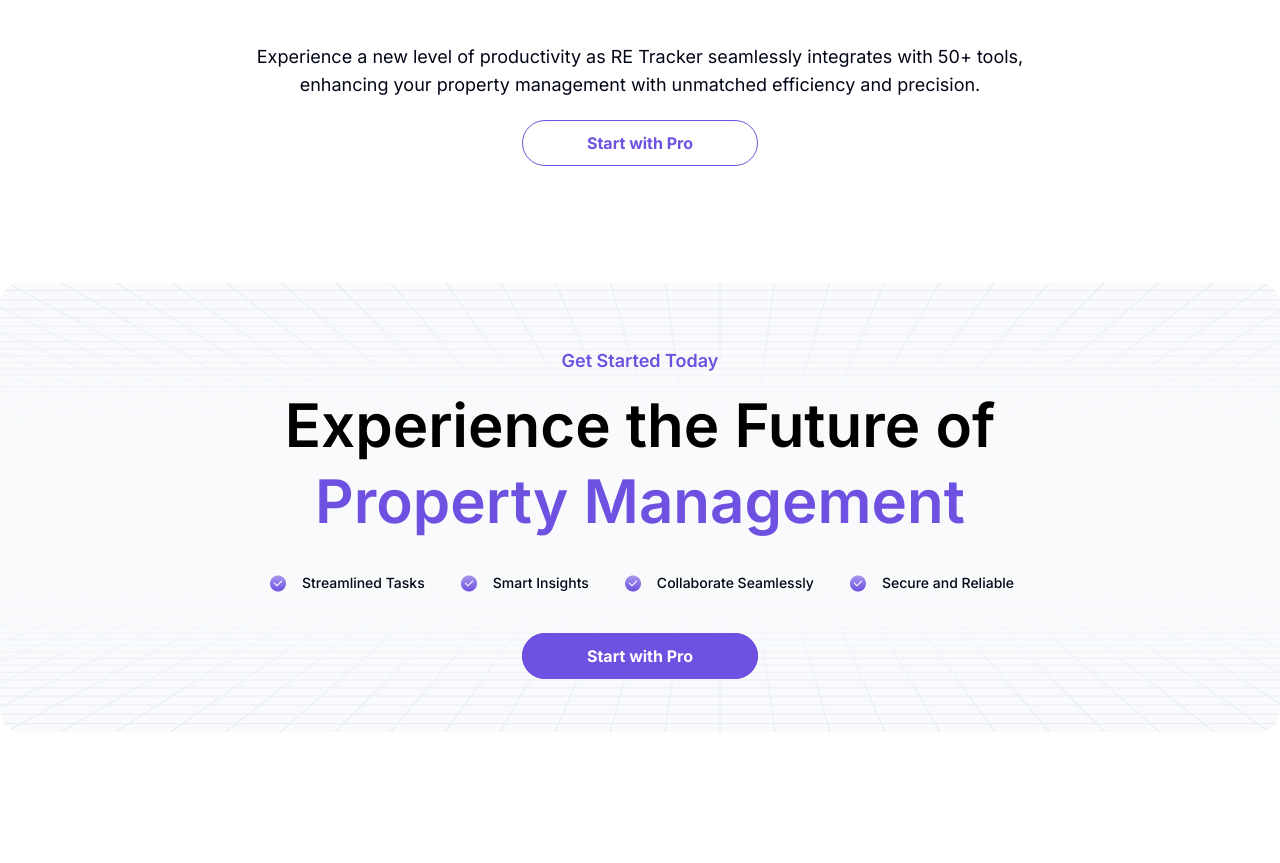
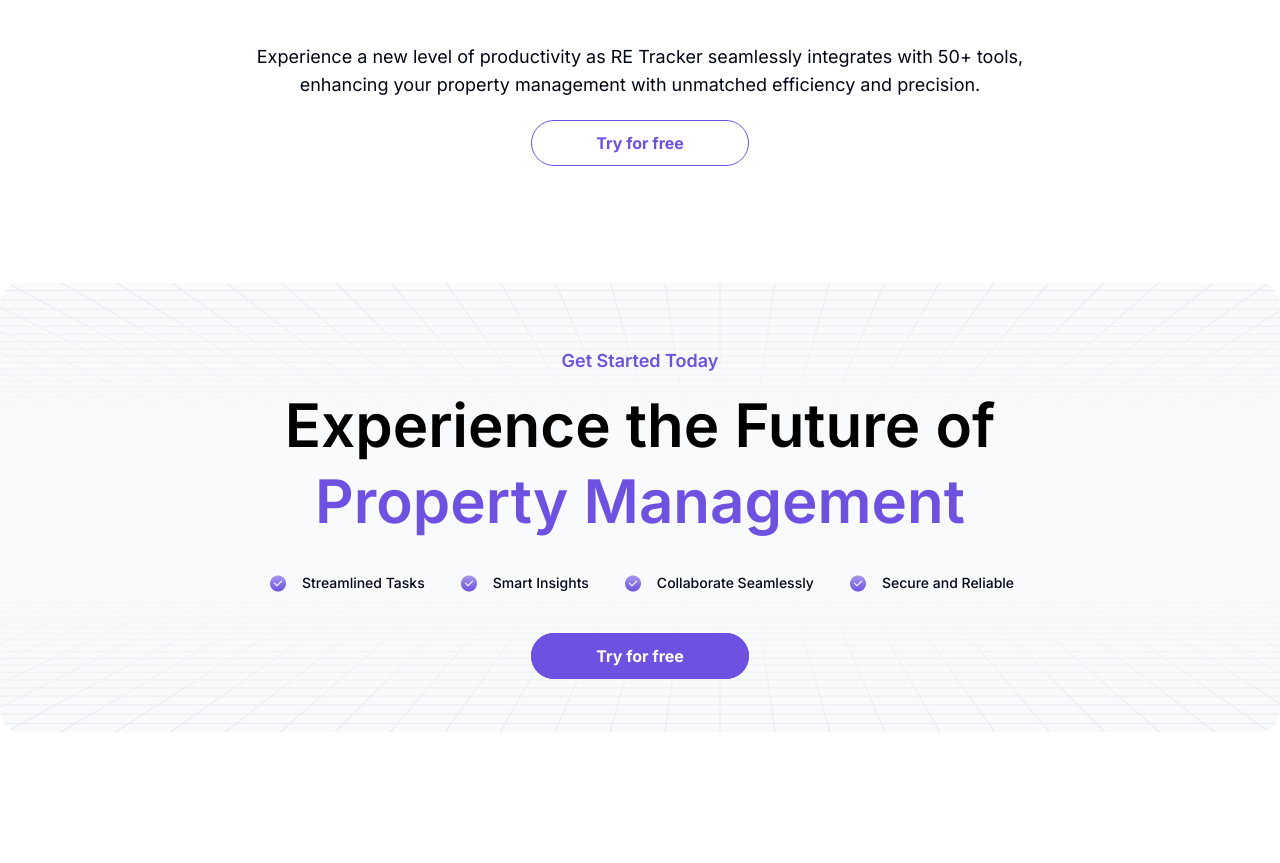
Before and after one commit to MamtazDev/ReTracker, a React (Vite) app: page / in a window 1280 px wide. Shown: the part 9580-10443 px from the top of the page. Built offline with nearby package versions, Linux system fonts and the light colour scheme.

Commit message:
text change

```diff
--- a/src/Components/Home/GetStartdToday.jsx
+++ b/src/Components/Home/GetStartdToday.jsx
@@ -51,7 +51,7 @@
 
                     <div className='text-center'>
                         <Link className='py-3 px-16 border border-primary w-full iline-block text-center rounded-full text-base font-bold hover:bg-white hover:text-primary bg-primary text-white transition-all duration-300'>
-                            Start with Pro
+                            Try for free
                         </Link>
                     </div>
 
--- a/src/Components/Home/Intregations.jsx
+++ b/src/Components/Home/Intregations.jsx
@@ -20,7 +20,7 @@
 
                 <div className='text-center'>
                     <Link className='py-3 px-16 border border-primary w-full text-center rounded-full text-base font-bold hover:bg-primary  text-primary hover:text-white transition-all duration-300'>
-                        Start with Pro
+                        Try for free
                     </Link>
                 </div>
 
```
